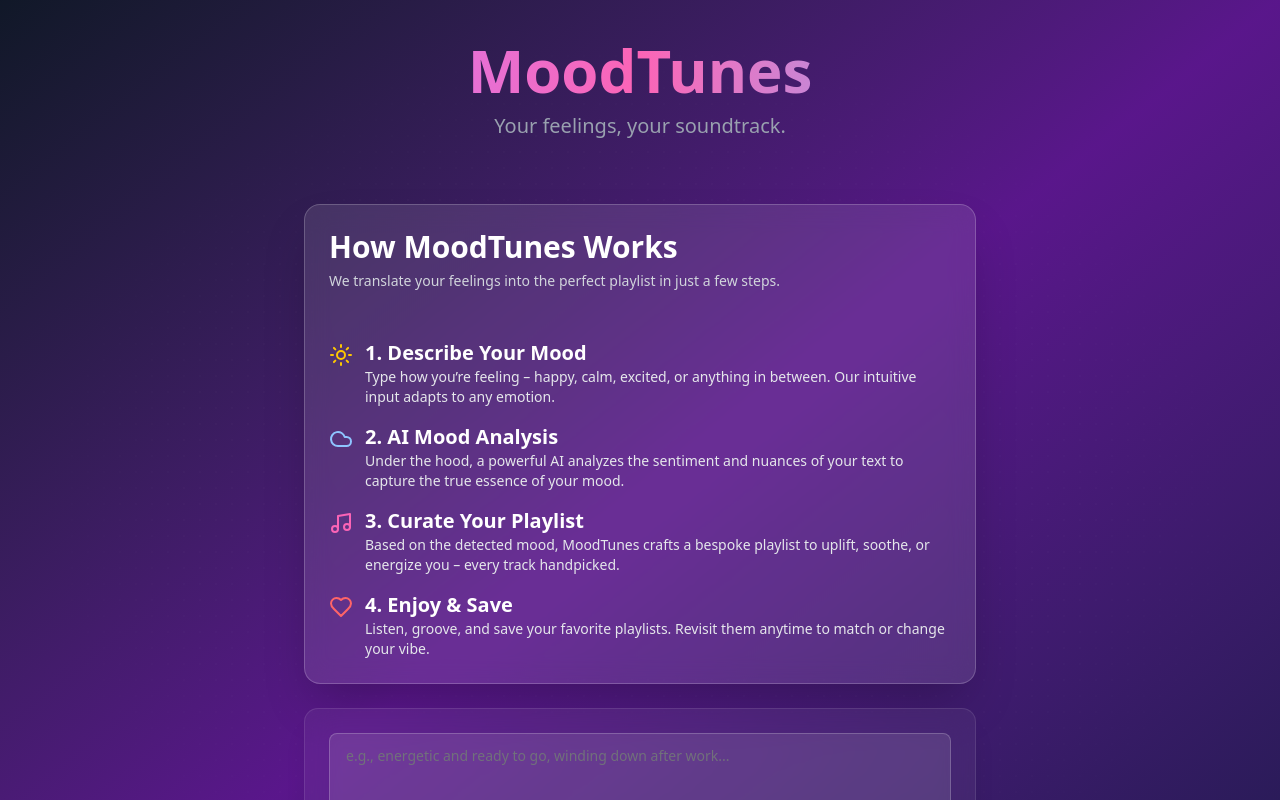
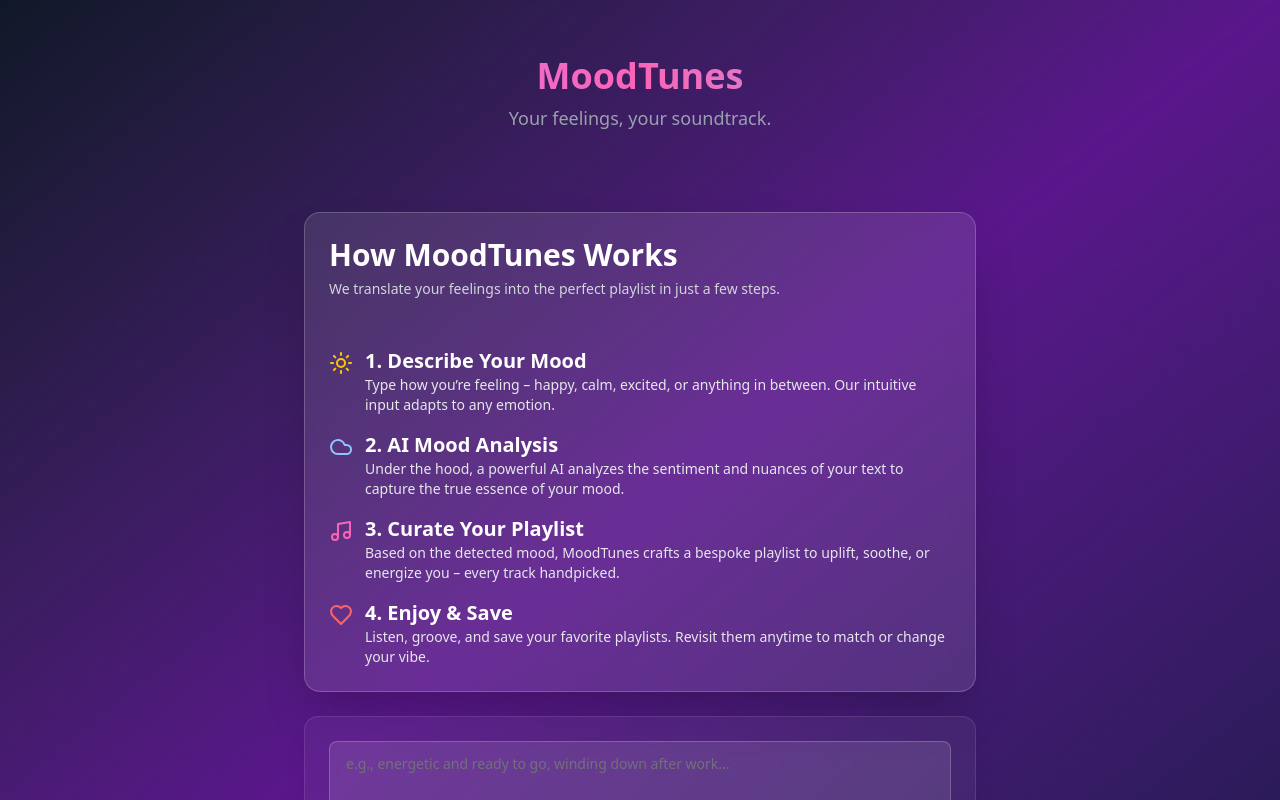
Before and after one commit to Dospalko/Moodscape, a React (Vite) app: page / in a window 1280 px wide. Shown: the top 800 px of the page. Built offline with nearby package versions, Linux system fonts and the light colour scheme.

Commit message:
feat: header layout

```diff
--- a/src/components/Header.tsx
+++ b/src/components/Header.tsx
@@ -1,27 +1,21 @@
-// src/components/Header.tsx
 import React from 'react';
 import { motion } from 'framer-motion';
-import { cn } from '@/lib/utils'; // Uisti sa, že táto cesta je správna
+import { cn } from '@/lib/utils';
 
-/**
- * Header komponenta s názvom aplikácie - upravená pre tmavý režim.
- */
-export const Header: React.FC<{ className?: string }> = ({ className }) => { // Pridané className prop
+export const Header: React.FC<{ className?: string }> = ({ className }) => {
   return (
-    <motion.header // Použijeme motion priamo na header pre jednoduchosť
-      className={cn("w-full max-w-4xl mb-12 text-center z-10", className)}
+    <motion.header
+      className={cn("w-full px-6 sm:px-10 py-4 flex-shrink-0 z-10 text-center", className)} // Added padding and flex-shrink-0
       initial={{ y: -30, opacity: 0 }}
       animate={{ y: 0, opacity: 1 }}
       transition={{ duration: 0.6, ease: "easeOut" }}
     >
-      <h1 className="text-4xl sm:text-5xl md:text-6xl font-bold text-transparent bg-clip-text bg-gradient-to-r from-purple-400 via-pink-400 to-blue-400 mb-3">
+      <h1 className="text-3xl sm:text-4xl font-bold text-transparent bg-clip-text bg-gradient-to-r from-purple-400 via-pink-400 to-blue-400 mb-1 sm:mb-2">
         MoodTunes
       </h1>
-      <p className="text-lg sm:text-xl text-gray-400">
-        Your feelings, your soundtrack. {/* Upravený text */}
+      <p className="text-base sm:text-lg text-gray-400">
+        Your feelings, your soundtrack.
       </p>
-      {/* Dekoratívna páska odstránená pre čistejší vzhľad v tmavom režime */}
-      {/* <div className="absolute inset-x-0 bottom-0 h-1 bg-gradient-to-r from-purple-500 to-blue-500 rounded-t-lg"></div> */}
     </motion.header>
   );
 };
```
